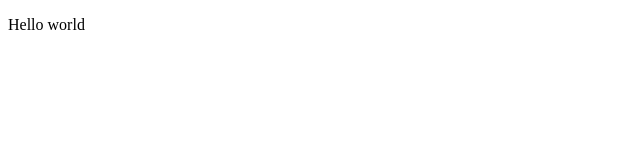
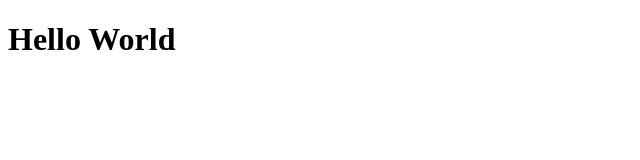
Before and after one commit to RiverParsey/study_project, a plain HTML site: page index.html in a window 1280 px wide. Shown: the whole page, without its empty margins (0-640 px from the left). Drawn offline with Linux system fonts and the light colour scheme.

Commit message:
testing git repo

```diff
--- a/index.html
+++ b/index.html
@@ -8,7 +8,7 @@
 </head>
 <body>
 
-  <p>Hello world</p>
+  <h1>Hello World</h1>
 
 
   <script src="js/script.js"></script>
```
